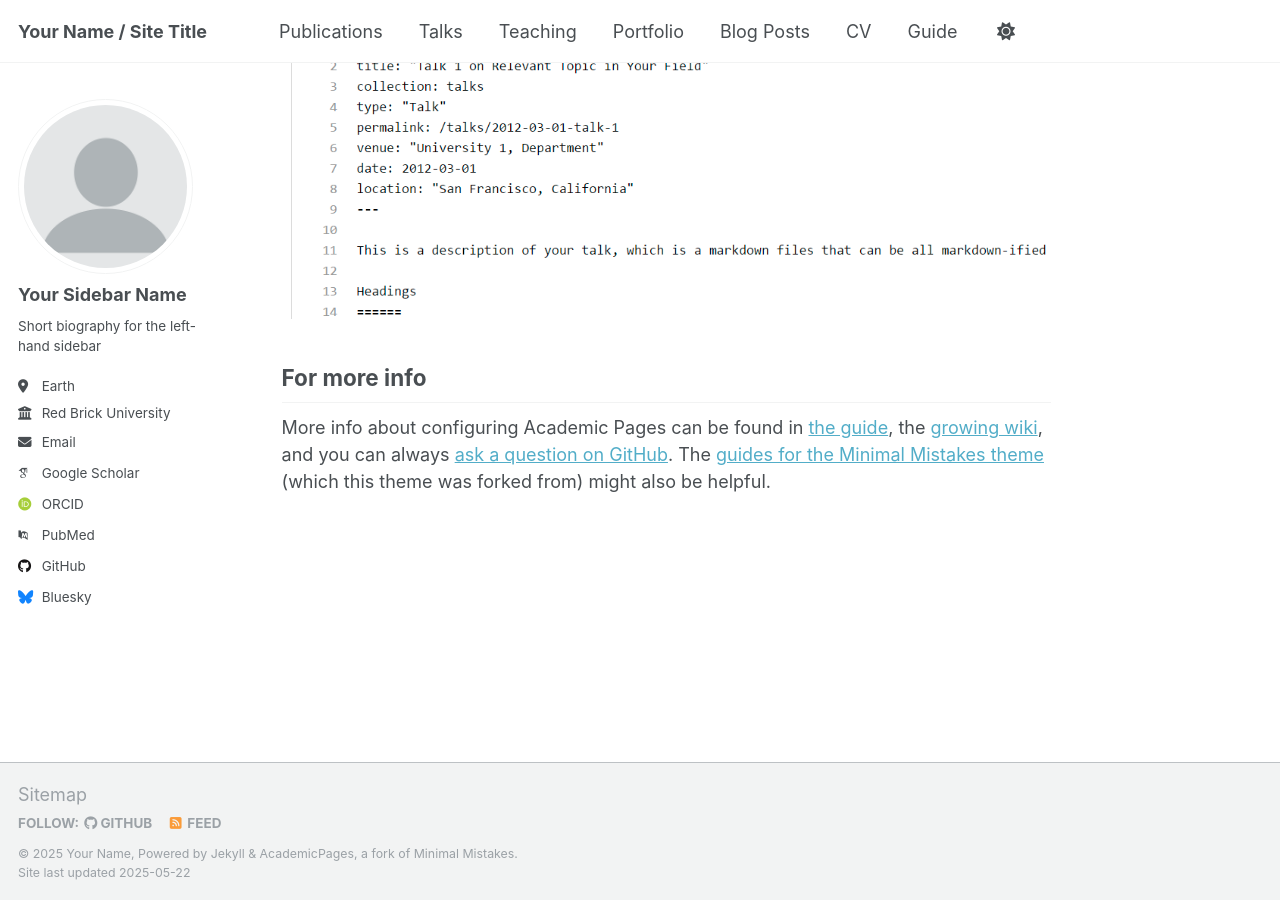
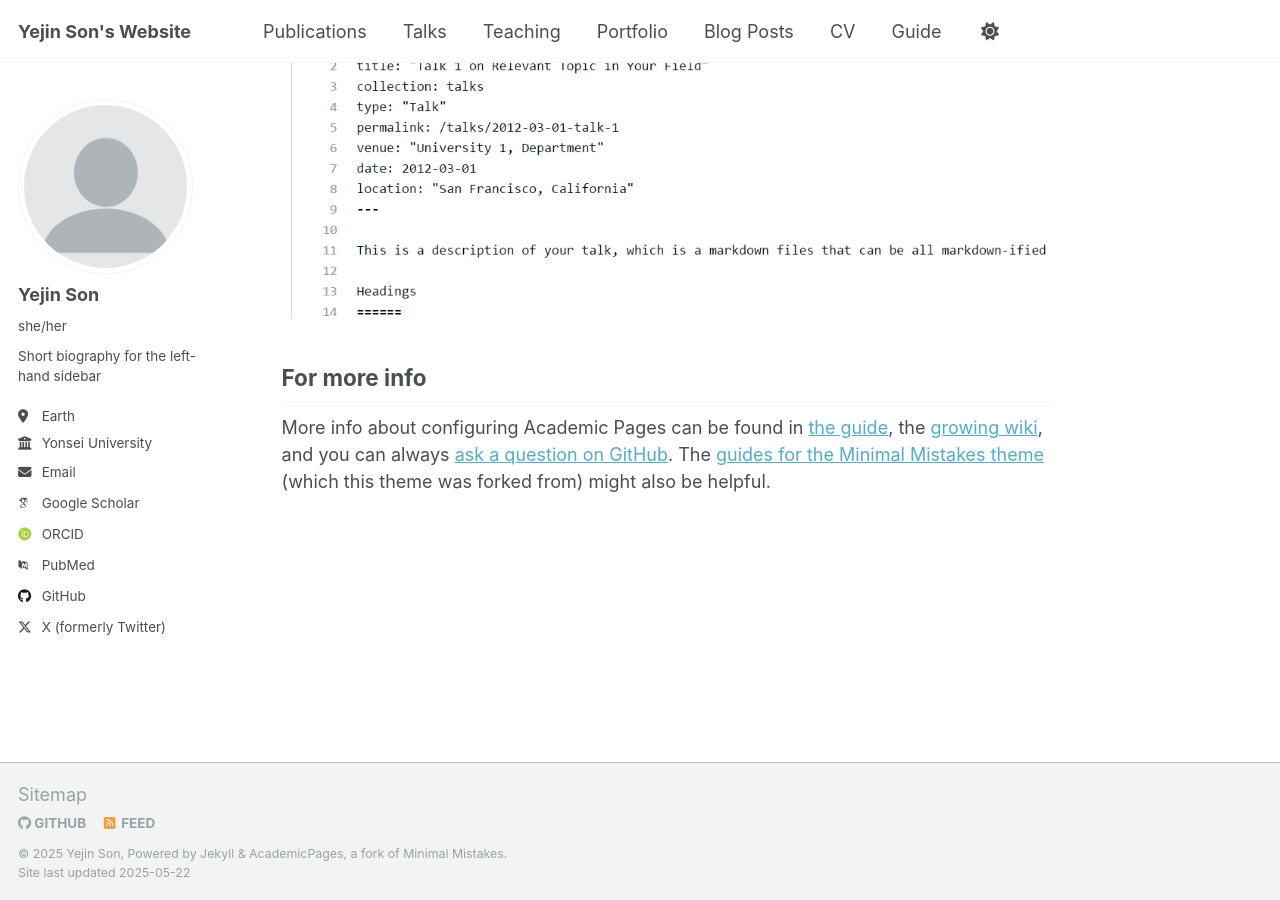
Before and after one commit to ozzaney/ozzaney.github.io, a Jekyll site: the page built from _pages/about.md, in a window 1280 px wide and 900 px high, scrolled down 2636 px. Built offline with Jekyll 4.4.1, drawn with Linux system fonts in a browser that asks for light colours; some web fonts are replaced.

Commit message:
Update _config.yml

```diff
--- a/_config.yml
+++ b/_config.yml
@@ -7,11 +7,11 @@
 # server process.
 
 # Basic Site Settings
-locale                   : "en-US"
+locale                   : "ko-KR"
 site_theme               : "default"
-title                    : "Your Name / Site Title"
+title                    : "Yejin Son's Website"
 title_separator          : "-"
-name                     : &name "Your Name"
+name                     : &name "Yejin Son"
 description              : &description "personal description"
 url                      : https://academicpages.github.io # the base hostname & protocol for your site e.g. "https://[your GitHub username].github.io" or if you already have some other page hosted on Github then use "https://[your GitHub username].github.io/[Your Repo Name]"
 baseurl                  : "" # the subpath of your site, e.g. "/blog"
@@ -23,13 +23,13 @@
 author:
   # Biographic information
   avatar           : "profile.png"
-  name             : "Your Sidebar Name"
-  pronouns         : # example: "she/her"
+  name             : "Yejin Son"
+  pronouns         : "she/her"
   bio              : "Short biography for the left-hand sidebar"
   location         : "Earth"
-  employer         : "Red Brick University"
+  employer         : "Yonsei University"
   uri              : # URL
-  email            : "none@example.org"
+  email            : "yejnhand@yonsei.ac.kr"
 
   # Academic websites
   academia         : # URL
@@ -46,12 +46,12 @@
   bitbucket        : # Username - Update with your username on the site
   codepen          : # Username
   dribbble         : # Username
-  github           : "academicpages"
+  github           : "https://github.com/ozzaney"
   kaggle           : # Username
   stackoverflow    : # User number or user number and name (i.e., use "1" or "1/jeff-atwood")
 
   # Social media
-  bluesky          : "bsky.app" # Replace this with you Bluesky username
+  bluesky          : # "bsky.app" # Replace this with you Bluesky username
   facebook         : # Username
   flickr           : # Username
   foursquare       : # Username
@@ -68,7 +68,7 @@
   steam            : # Username
   telegram         : # URL
   tumblr           : # Username
-  twitter          : # Username for X / Twitter
+  twitter          : ozzaney0101
   vine             : # Username
   weibo            : # Username
   wikipedia        : # Username
```
